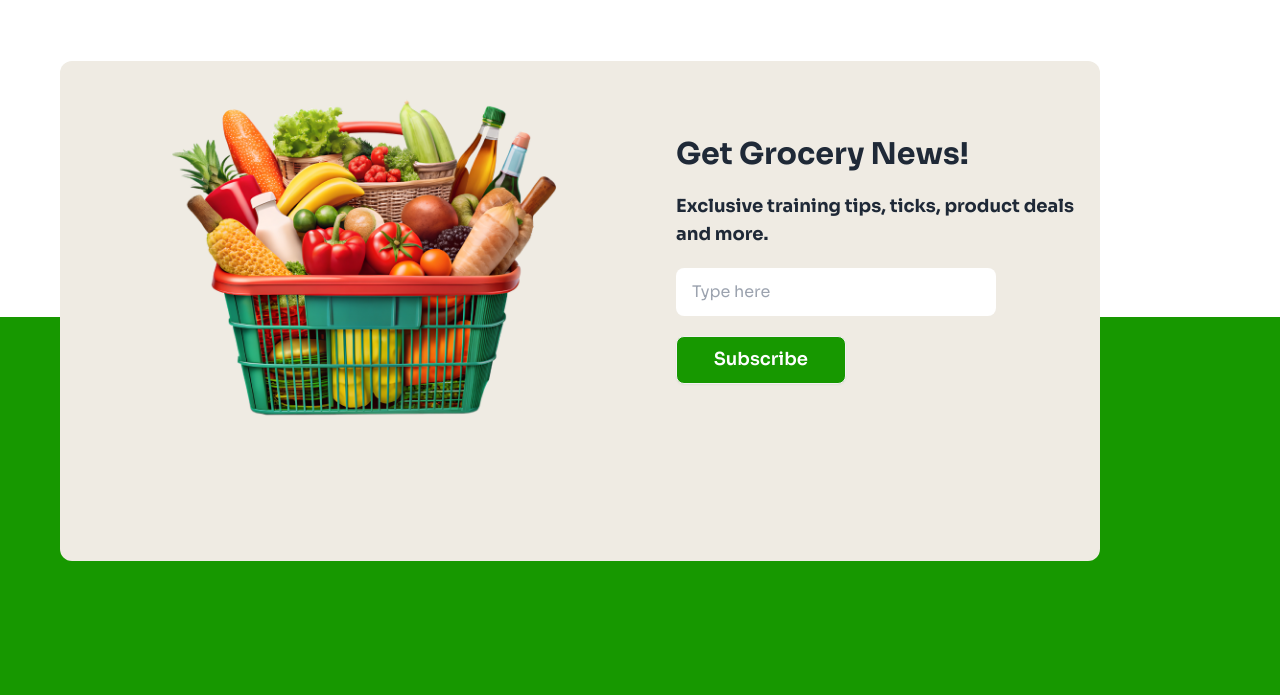
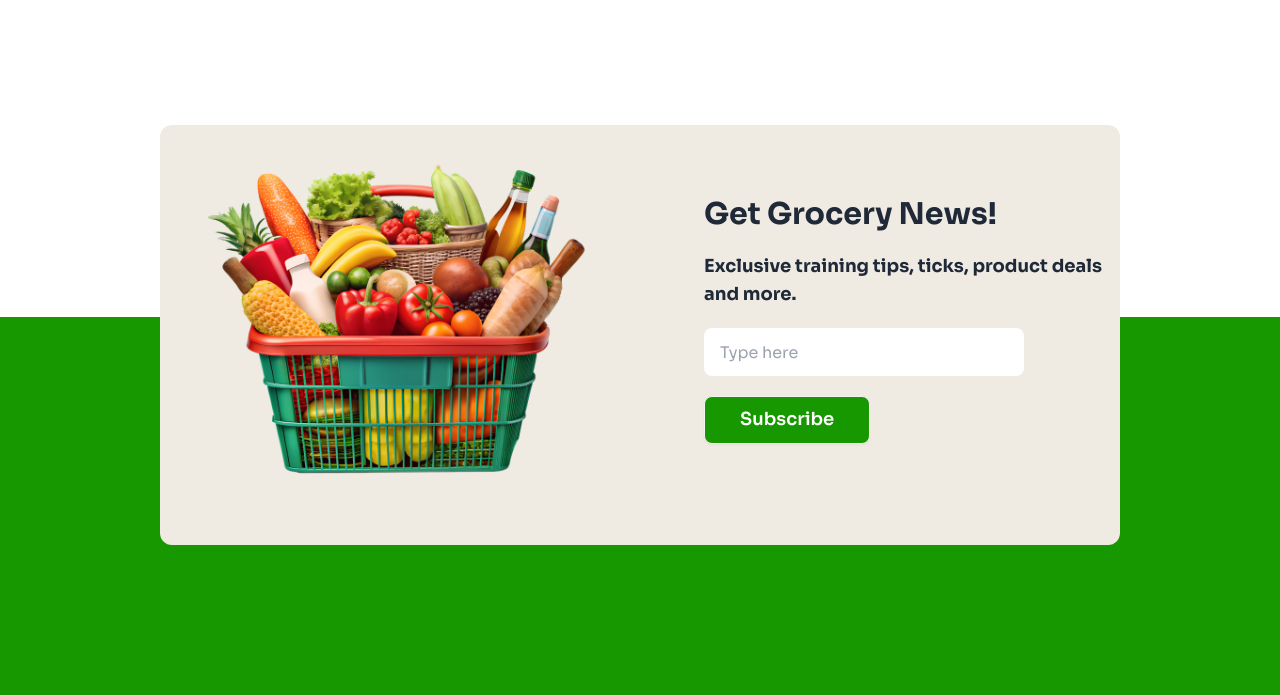
Before and after one commit to Sadman-Sakib56/Healthy-Life, a plain HTML site: page index.html in a window 1280 px wide. Shown: the part 4109-4804 px from the top of the page. Drawn offline with nearby package versions, Linux system fonts and the light colour scheme.

Commit message:
final-issue-solve

```diff
--- a/index.html
+++ b/index.html
@@ -387,9 +387,9 @@
         <!-- special section -->
 
         <section
-            class="absolute lg:w-[1040px]     -top-60   lg:-top-64 lg:left-[60px]  lg:h-[500px] bg-[#EFEBE3] rounded-xl z-10">
+            class="absolute  w-full lg:w-3/4   -top-60   lg:-top-48 left-1/2 -translate-x-1/2  lg:h-[420px] bg-[#EFEBE3] rounded-xl z-10">
 
-            <div class="grid grid-cols-1  lg:grid-cols-2 items-center lg:gap-32  lg:ml-16 mb-4">
+            <div class="grid grid-cols-1  lg:grid-cols-2 items-center lg:gap-32    mb-4">
                 <div class="w-full lg:m-8">
                     <img class="w-full  " src="images/vegetable-busket.png" alt="">
                 </div>
```
